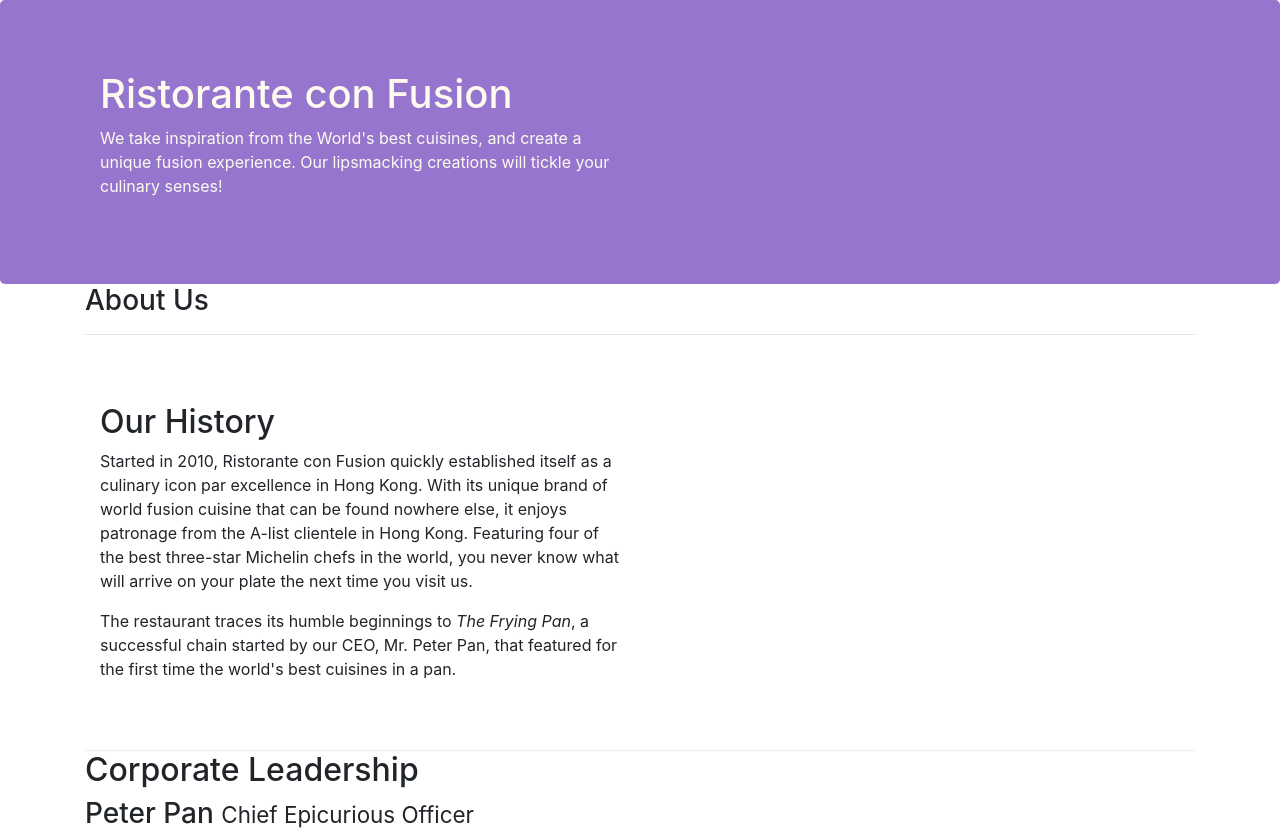
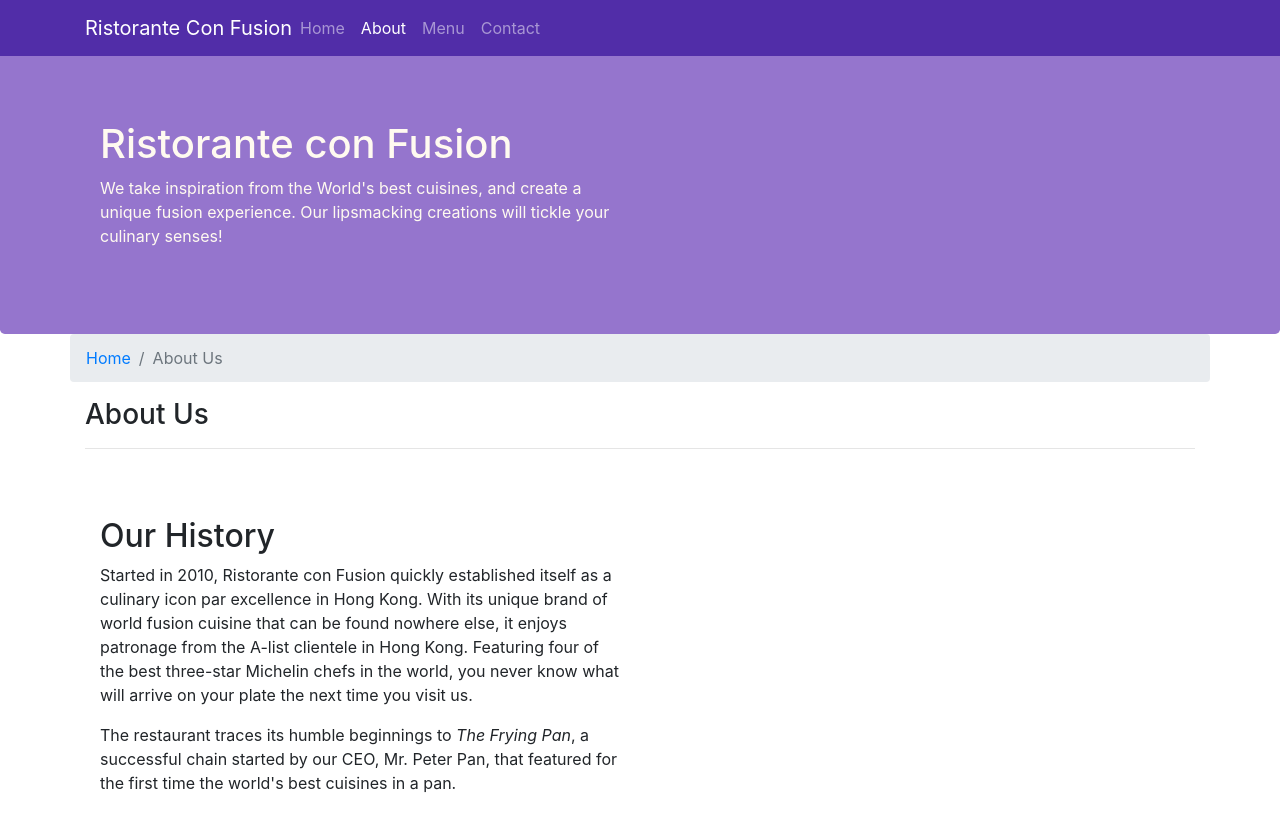
Before and after one commit to HassanYousef1985/Full-Stack-Web-and-Multiplatform-Mobile-App-Development---Bootstrap4, a website: page aboutus.html in a window 1280 px wide. Shown: the top 834 px of the page. Drawn offline with nearby package versions, Linux system fonts and the light colour scheme.

Commit message:
navbar and breadcumbs

```diff
--- a/aboutus.html
+++ b/aboutus.html
@@ -17,6 +17,22 @@
 </head>
 
 <body>
+    <nav class="navbar navbar-dark navbar-expand-sm fixed-top">
+        <div class="container">
+            <button class="navbar-toggler" type="button" data-toggle="collapse" data-target="#Navbar">
+                <span class="navbar-toggler-icon"></span>
+            </button>
+           <a class="navbar-brand mr-auto" href="./index.html">Ristorante Con Fusion</a>
+           <div class="collapse navbar-collapse" id="Navbar">
+                <ul class="navbar-nav mr-auto">
+                    <li class="nav-item"><a class="nav-link" href="./index.html">Home</a></li>
+                    <li class="nav-item active"><a class="nav-link" href="#">About</a></li>
+                    <li class="nav-item"><a class="nav-link" href="#">Menu</a></li>
+                    <li class="nav-item"><a class="nav-link" href="#">Contact</a></li>
+                </ul>
+             </div>
+        </div>
+    </nav>
 
     <header class="jumbotron">
         <div class="container">
@@ -32,6 +48,10 @@
 
     <div class="container">
         <div class="row">
+            <ol class="col-12 breadcrumb">
+                <li class="breadcrumb-item"><a href="./index.html">Home</a></li>
+                <li class="breadcrumb-item active">About Us</li>
+            </ol>
             <div class="col-12">
                <h3>About Us</h3>
                <hr>
@@ -71,7 +91,7 @@
                 <div class="col-4 offset-1 col-sm-2">
                     <h5>Links</h5>
                     <ul class="list-unstyled">
-                        <li><a href="#">Home</a></li>
+                        <li><a href="./index.html">Home</a></li>
                         <li><a href="#">About</a></li>
                         <li><a href="#">Menu</a></li>
                         <li><a href="#">Contact</a></li>
--- a/css/styles.css
+++ b/css/styles.css
@@ -28,3 +28,12 @@ address{
     margin:0px;
     color:#0f0f0f;
 }
+
+body{
+    padding:50px 0px 0px 0px;
+    z-index:0;
+}
+
+.navbar-dark {
+     background-color: #512DA8;
+}
```
Also changed, not shown: index.html (+17 -2 lines).
